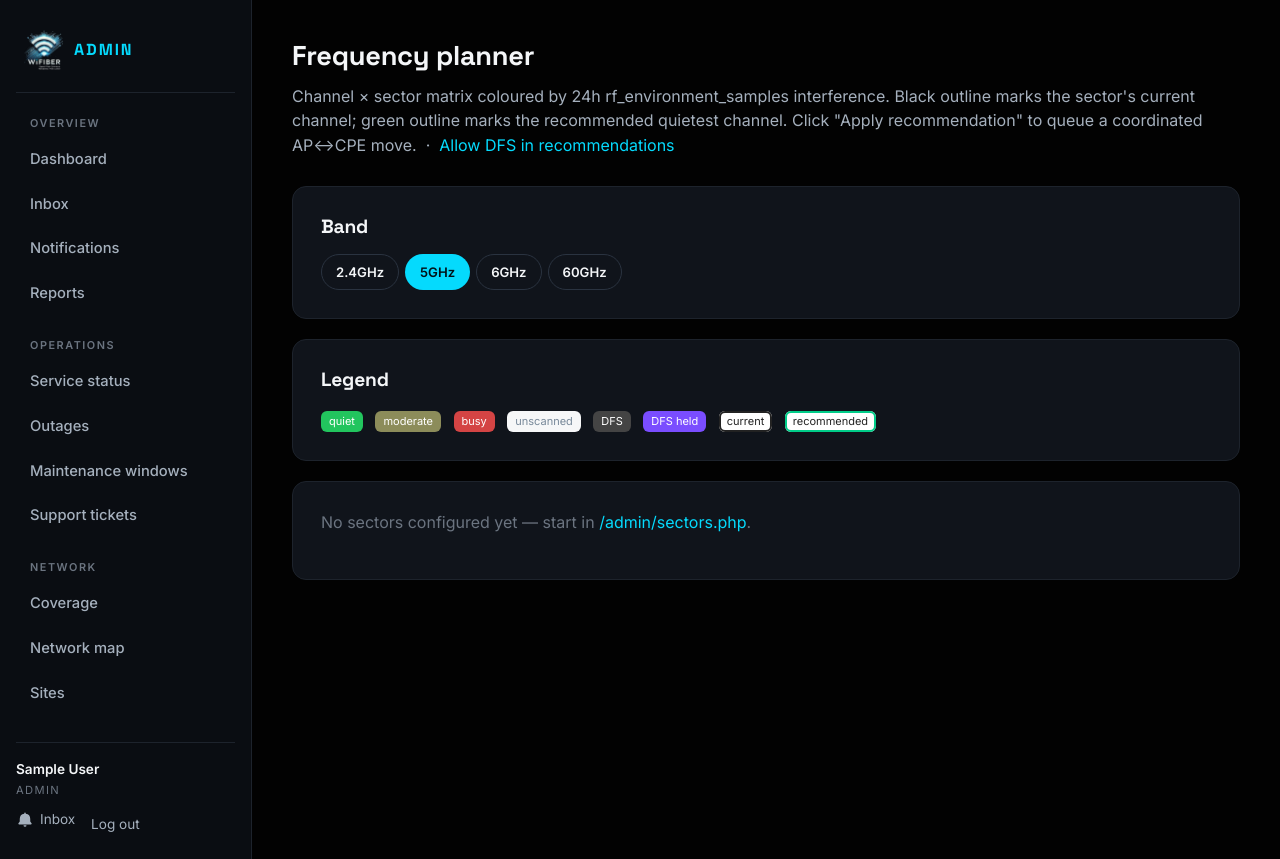
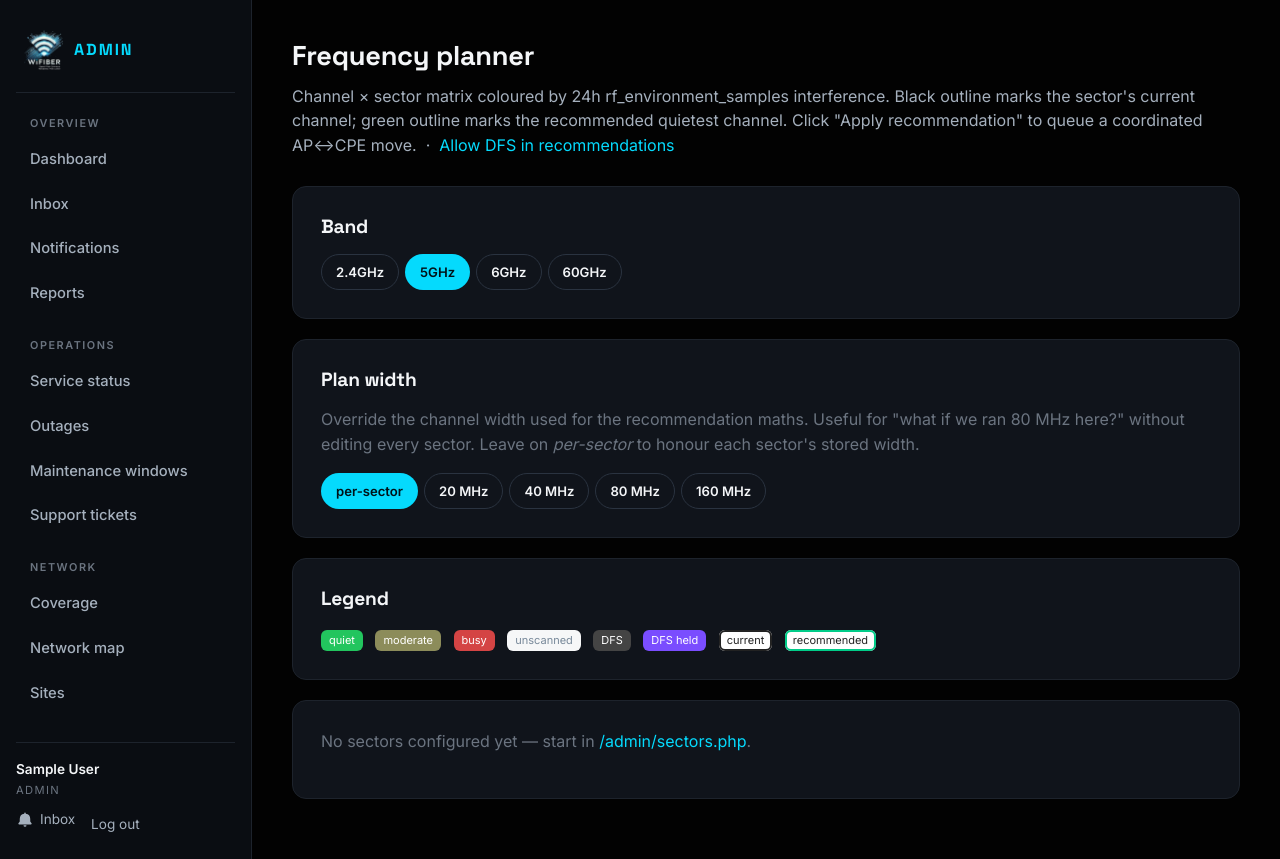
Before and after one commit to AdriaanGeldenhuis/wifiber, a PHP site: page /admin/freq-planner.php in a window 1280 px wide. Run offline with PHP 8.4, Linux system fonts and the light colour scheme; the visitor is signed in with stand-in values (Sample User, id 1); data that the repository does not hold is empty.

Commit message:
Frequency planner: 6 GHz channels + Plan width override
The 6 GHz U-NII-5/6/7/8 channel set was already in the band selector,
but the planner always recomputed recommendations using each sector's
stored channel_width_mhz — meaning 'what if this whole tower ran
80 MHz?' could only be evaluated by editing every sector first.

  Plan width selector
    New top-of-page card lets the operator pick 20 / 40 / 80 / 160 MHz
    (per band; 2.4 GHz limited to 20/40, 60 GHz channels are
    fixed-width). The selection threads through to best_for() and
    freq_planner_neighbour_conflicts() so DFS exclusion + co-channel
    overlap are computed against the wider window. 'per-sector' (the
    default) keeps current behaviour: each row uses its own stored
    width.

  Width-aware apply button
    The Apply-recommendation button now labels the width (e.g.
    '5180 MHz @ 80 MHz') and surfaces a 'widens from X → Y MHz'
    warning under the button when the planning width is wider than
    the sector's current width — so the operator knows this isn't a
    same-width move before they hit the TOTP step-up.

  Docblock TODO removed
    Phase 5 polish note replaced with a description of the actual
    behaviour now that 6 GHz / 80 MHz are first-class.

```diff
--- a/admin/freq-planner.php
+++ b/admin/freq-planner.php
@@ -9,8 +9,11 @@
  * apply-wireless-changes worker handles the coordinated AP↔CPE move
  * and rollback if something goes wrong.
  *
- * Channel grid is the standard 5 GHz 20 MHz subset; widen it once we
- * support 6 GHz or 80 MHz blocks (TODO Phase 5 polish).
+ * Channel grids cover 2.4 / 5 / 6 / 60 GHz. The "Plan width" selector
+ * lets the operator try recommendations as if every sector was running
+ * 20 / 40 / 80 / 160 MHz without having to edit each sector first —
+ * the override only affects the recommendation maths, not the stored
+ * width of the sector itself.
  */
 $page_title = 'Frequency planner';
 $active_key = 'freq-planner';
@@ -54,6 +57,14 @@ if ($_SERVER['REQUEST_METHOD'] === 'POST') {
 $sectors = sectors_all(null);
 
 $band = $_GET['band'] ?? '5GHz';
+/* "Plan width" override — empty string means "use each sector's stored
+   width", a positive integer (in MHz) overrides every recommendation
+   call below. Sane values per band: 2.4 GHz {20, 40}; 5 GHz {20, 40, 80,
+   160}; 6 GHz {20, 40, 80, 160}; 60 GHz {2160}. */
+$plan_width_raw = $_GET['plan_width'] ?? '';
+$plan_width = ($plan_width_raw !== '' && is_numeric($plan_width_raw))
+    ? max(20, min(160, (int)$plan_width_raw))
+    : null;
 $channels = [];
 switch ($band) {
     case '2.4GHz':
@@ -222,12 +233,43 @@ if ($stale_sectors || $never_scanned > 0): ?>
 
 <div class="portal-card">
   <h2>Band</h2>
-  <form method="get" class="form" style="display:flex;gap:6px;align-items:center;">
-    <?php foreach (['2.4GHz','5GHz','6GHz','60GHz'] as $b): ?>
-      <a href="?band=<?= urlencode($b) ?>"
+  <div style="display:flex;gap:6px;align-items:center;flex-wrap:wrap;">
+    <?php foreach (['2.4GHz','5GHz','6GHz','60GHz'] as $b):
+      $qs = array_merge($_GET, ['band' => $b]);
+    ?>
+      <a href="?<?= htmlspecialchars(http_build_query($qs)) ?>"
          class="btn btn-<?= $band === $b ? 'primary' : 'ghost' ?> btn-sm"><?= htmlspecialchars($b) ?></a>
     <?php endforeach; ?>
-  </form>
+  </div>
+</div>
+
+<div class="portal-card">
+  <h2>Plan width</h2>
+  <p class="muted" style="margin-top:0;">
+    Override the channel width used for the recommendation maths. Useful
+    for "what if we ran 80 MHz here?" without editing every sector.
+    Leave on <em>per-sector</em> to honour each sector's stored width.
+  </p>
+  <div style="display:flex;gap:6px;align-items:center;flex-wrap:wrap;">
+    <?php
+      $width_options = match ($band) {
+          '2.4GHz' => [20, 40],
+          '6GHz'   => [20, 40, 80, 160],
+          '60GHz'  => [],   // 802.11ad/ay channels are 2160 MHz fixed-width
+          default  => [20, 40, 80, 160],
+      };
+      $base_qs = $_GET;
+      unset($base_qs['plan_width']);
+    ?>
+    <a href="?<?= htmlspecialchars(http_build_query($base_qs)) ?>"
+       class="btn btn-<?= $plan_width === null ? 'primary' : 'ghost' ?> btn-sm">per-sector</a>
+    <?php foreach ($width_options as $w):
+      $qs = array_merge($_GET, ['plan_width' => $w]);
+    ?>
+      <a href="?<?= htmlspecialchars(http_build_query($qs)) ?>"
+         class="btn btn-<?= $plan_width === $w ? 'primary' : 'ghost' ?> btn-sm"><?= $w ?> MHz</a>
+    <?php endforeach; ?>
+  </div>
 </div>
 
 <div class="portal-card">
@@ -265,7 +307,10 @@ if ($stale_sectors || $never_scanned > 0): ?>
       <?php foreach ($sectors as $s):
         $row = $grid[$s['id']];
         $cur = $s['frequency_mhz'] ? (int)$s['frequency_mhz'] : null;
-        $width = (int)($s['channel_width_mhz'] ?: 20);
+        $stored_width = (int)($s['channel_width_mhz'] ?: 20);
+        // Apply the page-level Plan width override, if any. Otherwise
+        // fall back to whatever the sector is currently running.
+        $width = $plan_width ?? $stored_width;
         $rec = $best_for($row, (int)$s['id'], $band, $width);
         $neighbour_conflicts = $rec !== null ? freq_planner_neighbour_conflicts((int)$s['id'], $band, $rec, $width) : [];
         $current_snr = freq_planner_sector_snr((int)$s['id']);
@@ -329,8 +374,11 @@ if ($stale_sectors || $never_scanned > 0): ?>
                 <input type="hidden" name="frequency_mhz" value="<?= $rec ?>">
                 <input type="hidden" name="channel_width_mhz" value="<?= $width ?>">
                 <input type="hidden" name="totp_code" value="">
-                <button class="btn btn-primary btn-sm" type="submit"><?= $rec ?> MHz</button>
+                <button class="btn btn-primary btn-sm" type="submit"><?= $rec ?> MHz<?php if ($width !== $stored_width): ?> @ <?= $width ?> MHz<?php endif; ?></button>
               </form>
+              <?php if ($width !== $stored_width): ?>
+                <br><small style="color:#fa0;" title="The Plan width selector overrides this sector's stored channel width. Applying this recommendation will widen the radio.">⚠ widens from <?= $stored_width ?> → <?= $width ?> MHz</small>
+              <?php endif; ?>
               <?php if ($neighbour_conflicts): ?>
                 <br><small style="color:#f97316;">⚠ overlaps <?= count($neighbour_conflicts) ?> neighbour<?= count($neighbour_conflicts) === 1 ? '' : 's' ?></small>
                 <details style="display:inline-block;">
```
